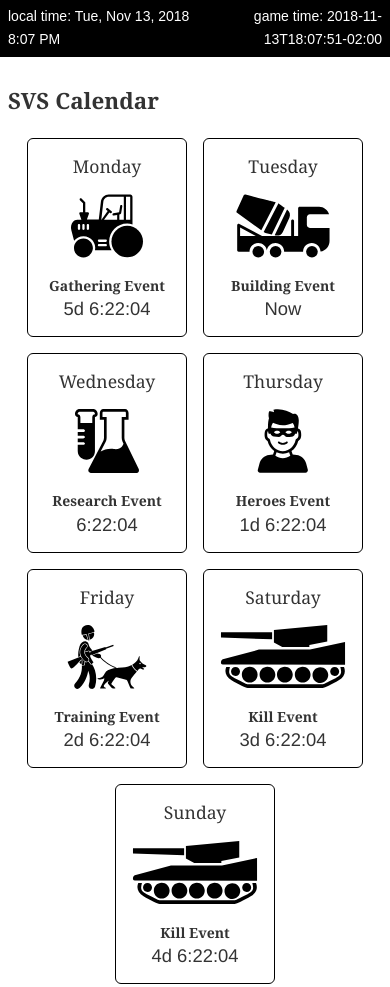
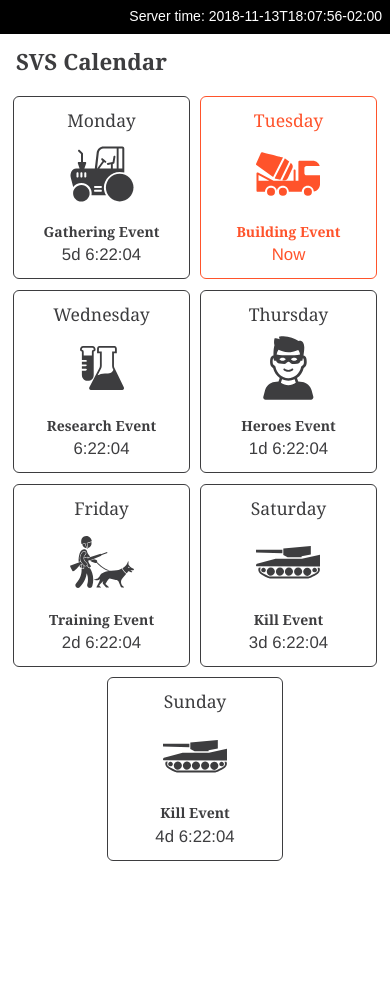
Before and after one commit to phuongy/svs, a Gatsby site: page / in a window 390 px wide. After the commit the page ends 882 px from the top, so only its background shows below. Built offline with nearby package versions, Linux system fonts and the light colour scheme; Gatsby itself is replaced by a stand-in of ours.

Commit message:
tweak mobile layout

```diff
--- a/src/components/header.js
+++ b/src/components/header.js
@@ -2,16 +2,21 @@ import React from 'react'
 import styled from 'react-emotion'
 // import { Link } from 'gatsby'
 
-import { CLIENT_TIME, WORLD_TIME, CONTENT_WIDTH } from '../constants'
+import { CONTENT_WIDTH } from '../constants'
 
-const Header = ({ siteTitle }) => (
-  <HeaderWrapper>
-    <Content>
-      <div>local time: {CLIENT_TIME.format('llll')}</div>
-      <div>game time: {WORLD_TIME.format()}</div>
-    </Content>
-  </HeaderWrapper>
-)
+class Header extends React.Component {
+  render() {
+    const { serverTime } = this.props;
+
+    return (
+      <HeaderWrapper>
+        <Content>
+          {serverTime && <div>Server time: {serverTime.format()}</div>}
+        </Content>
+      </HeaderWrapper>
+    )
+  }
+}
 
 export default Header
 
--- a/src/components/layout.css
+++ b/src/components/layout.css
@@ -1,4 +1,5 @@
 html {
+  background: ##F0F0F0;
   font-family: sans-serif;
   -ms-text-size-adjust: 100%;
   -webkit-text-size-adjust: 100%;
--- a/src/components/layout.js
+++ b/src/components/layout.js
@@ -9,7 +9,7 @@ import { CONTENT_WIDTH } from '../constants'
 
 import './layout.css'
 
-const Layout = ({ children }) => (
+const Layout = ({ serverTime, children }) => (
   <StaticQuery
     query={graphql`
       query SiteTitleQuery {
@@ -31,7 +31,7 @@ const Layout = ({ children }) => (
         >
           <html lang="en" />
         </Helmet>
-        <Header siteTitle={data.site.siteMetadata.title} />
+        <Header serverTime={serverTime} />
         <Main>
           {children}
         </Main>
@@ -45,5 +45,5 @@ export default Layout
 const Main = styled.main`
   margin: 0 auto;
   max-width: ${CONTENT_WIDTH};
-  padding: 2rem 0.5rem;
+  padding: 1rem;
 `
--- a/src/components/svs.js
+++ b/src/components/svs.js
@@ -3,6 +3,11 @@ import styled from 'react-emotion';
 import moment from 'moment';
 
 import { WORLD_TIME, EVENTS } from '../constants';
+
+const PRIMARY_TEXT = '#3D3D3F';
+const BACKGROUND = '#F0F0F0';
+const ALT1 = '#FF532B';
+const ALT2 = '#3D3D3F';
 
 export class SVSCalculator extends Component {
   constructor(props) {
@@ -16,7 +21,8 @@ export class SVSCalculator extends Component {
 
   componentDidMount() {
     setInterval(() => {
-      this.updateTimers()
+      this.updateTimers();
+      this.props.updateServerTime();
     }, 1000);
   }
 
@@ -80,22 +86,33 @@ export class SVSCalculator extends Component {
 
   render() {
     return (
-      <div>
+      <Wrapper>
         <h2>SVS Calendar</h2>
         <Events>
-          {EVENTS.map((event, index) => (
-            <Event key={`option-${index}`}>
-              <Day>{this.getDateOfNextEvent(event).format('dddd')}</Day>
-              <Icon>{event.icon && (<event.icon />)}</Icon>
-              <Name>{event.name}</Name>
-              <Duration>{this.getTimeTillNextEvent(event)}</Duration>
-            </Event>
-          ))}
+          {EVENTS.map((event, index) => {
+            const day = this.getDateOfNextEvent(event).format('dddd');
+            const duration = this.getTimeTillNextEvent(event);
+            const isCurrent = duration === 'Now';
+            const props = { isCurrent };
+
+            return (
+              <Event key={`option-${index}`} {...props}>
+                <Day {...props}>{day}</Day>
+                <Icon {...props}>{event.icon && (<event.icon />)}</Icon>
+                <Name {...props}>{event.name}</Name>
+                <Duration {...props}>{duration}</Duration>
+              </Event>
+            )
+          })}
         </Events>
-      </div>
+      </Wrapper>
     )
   }
 }
+
+const Wrapper = styled.div`
+  color: ${PRIMARY_TEXT};
+`
 
 const Events = styled.div`
   display: flex;
@@ -105,51 +122,81 @@ const Events = styled.div`
 `;
 
 const Event = styled.div`
-  border: 1.5px solid #000;
+  border: 1.5px solid ${p => p.isCurrent ? ALT1 : PRIMARY_TEXT};
   border-radius: 6px;
   display: flex;
+  flex: 0 0 calc(50% - .66rem);
   flex-direction: column;
   font-size: .875rem;
   margin: 0.33rem;
-  min-width: 9rem;
-  padding: 1rem 0.5rem;
+  min-width: 8rem;
+  padding: 0.75rem 0.5rem;
   text-align: center;
 
   @media (min-width: 360px) {
+    /* flex: 0 0 calc(50% - 1rem); */
+    /* margin: 0.5rem; */
+    /* min-width: 10rem; */
+  }
+
+  @media (min-width: 420px) {
+    flex: 0 0 calc(50% - 1rem);
     margin: 0.5rem;
     min-width: 10rem;
+  }
+
+  @media (min-width: 600px) {
+    flex: 0 0 auto;
   }
 `;
 
 const Name = styled.div`
+  color: ${p => p.isCurrent ? ALT1 : PRIMARY_TEXT};
   font-size: .875rem;
   font-weight: 600;
+  margin: 0.5rem 0 0;
 `;
 
 const Icon = styled.div`
   align-items: center;
   display: flex;
   justify-content: center;
-  height: 2.5rem;
-  margin-bottom: 1rem;
+  height: 1.4rem;
+  margin: 0.33rem 0;
 
   @media (min-width: 360px) {
+    height: 2.8rem;
+  }
+
+  @media (min-width: 380px) {
     height: 4rem;
   }
 
   svg {
-    object-fit: contain;
-    height: 100%;
-    width: 100%;
+    transform: scale(0.6);
+
+    @media (min-width: 360px) {
+      transform: scale(0.8);
+    }
+
+    @media (min-width: 380px) {
+      transform: scale(1);
+    }
+  }
+
+  svg path, svg circle, svg polygon {
+    fill: ${p => p.isCurrent ? ALT1 : PRIMARY_TEXT};
   }
 `;
 
 const Day = styled.div`
+  color: ${p => p.isCurrent ? ALT1 : PRIMARY_TEXT};
   font-size: 1.1rem;
-  margin-bottom: 1rem;
+  margin: 0 0 0.33rem
 `;
 
 const Duration = styled.div`
+  color: ${p => p.isCurrent ? ALT1 : PRIMARY_TEXT};
   font-family: Helvetica, Arial, sans-serif;
-  font-size: 1.15rem;
+  font-size: 1.05rem;
 `;
--- a/src/constants.js
+++ b/src/constants.js
@@ -3,7 +3,7 @@ import moment from 'moment'
 
 export const CLIENT_TIME = moment(new Date())
 export const WORLD_TIME = moment().utcOffset(-2)
-export const CONTENT_WIDTH = '55rem'
+export const CONTENT_WIDTH = '56rem'
 
 export const EVENTS = [
   {
--- a/src/pages/index.js
+++ b/src/pages/index.js
@@ -1,13 +1,31 @@
-import React from 'react'
-// import { Link } from 'gatsby'
+import React, { Component } from 'react'
+import moment from 'moment';
 import { SVSCalculator } from '../components/svs'
 
 import Layout from '../components/layout'
 
-const IndexPage = () => (
-  <Layout>
-    <SVSCalculator />
-  </Layout>
-)
+class IndexPage extends Component {
+  constructor(props) {
+    super(props);
+
+    this.state = {
+      serverTime: moment().utcOffset(-2)
+    }
+  }
+
+  updateServerTime = () => {
+    this.setState({ serverTime: moment().utcOffset(-2) });
+  }
+
+  render() {
+    const { serverTime } = this.state;
+
+    return (
+      <Layout serverTime={serverTime}>
+        <SVSCalculator updateServerTime={this.updateServerTime} />
+      </Layout>
+    )
+  }
+}
 
 export default IndexPage
```
